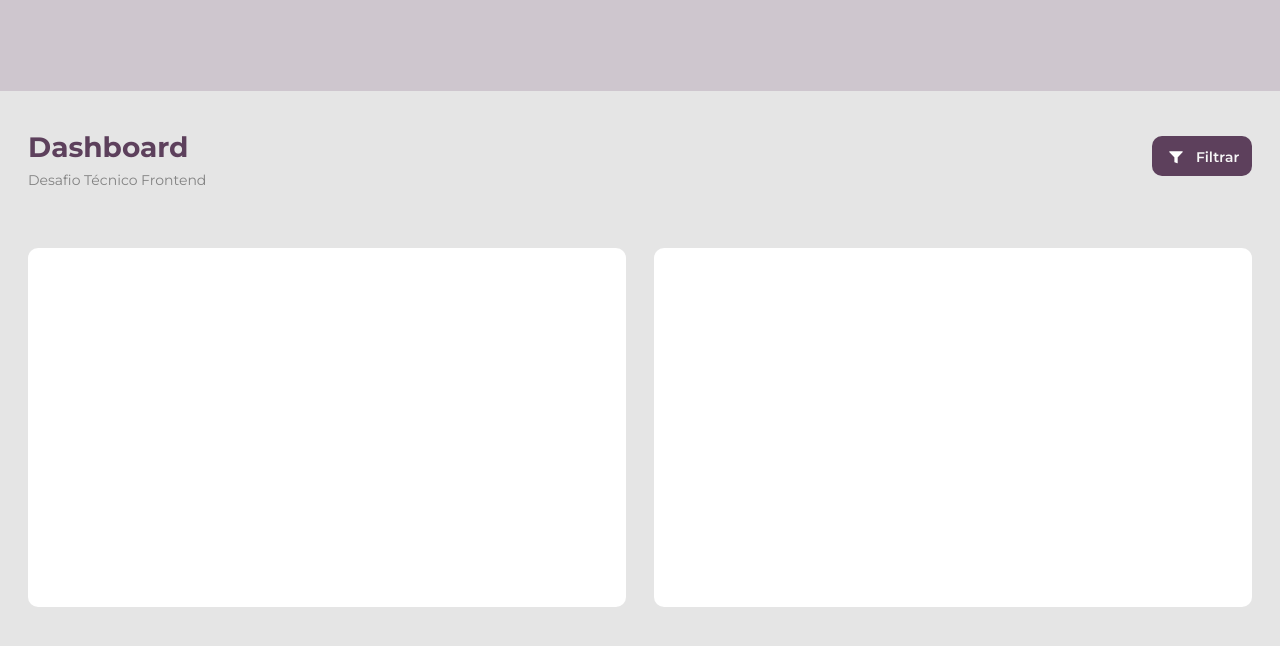
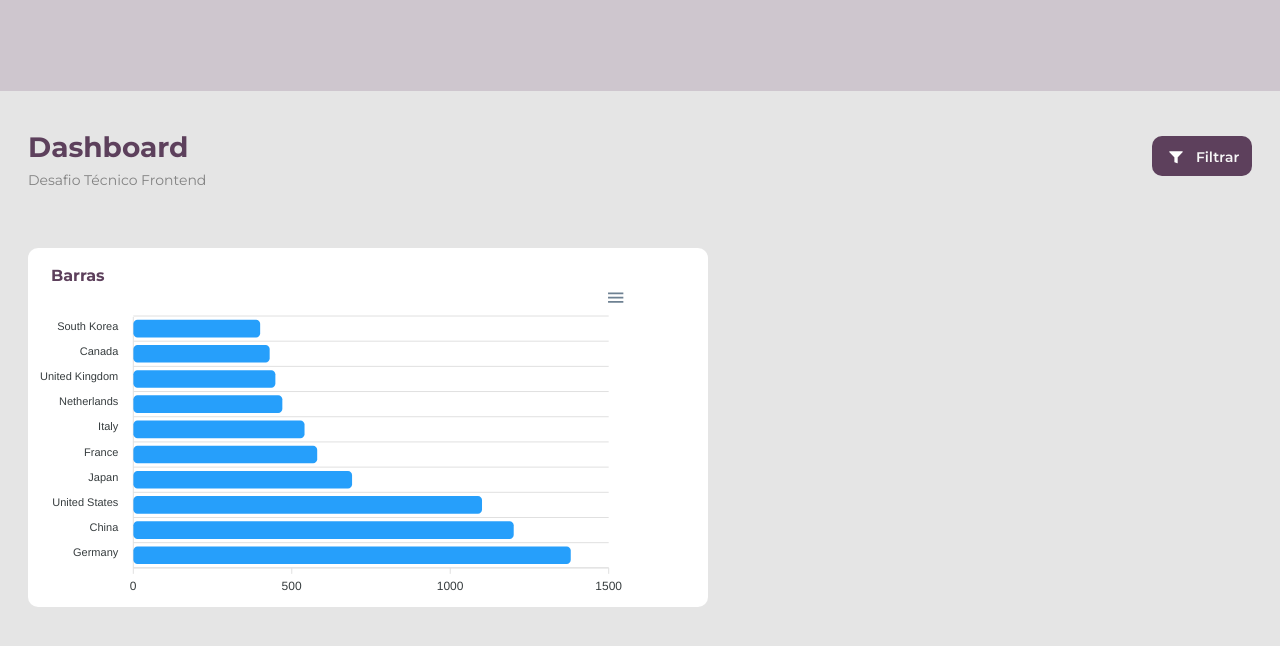
Before and after one commit to hernanbarrientos/dashboard, a React (Create React App) app: page / in a window 1280 px wide. Shown: the top 646 px of the page. Built offline with nearby package versions, Linux system fonts and the light colour scheme.

Commit message:
configurando graficos iniciais

```diff
--- a/package.json
+++ b/package.json
@@ -6,7 +6,9 @@
     "@testing-library/jest-dom": "^5.16.2",
     "@testing-library/react": "^12.1.2",
     "@testing-library/user-event": "^13.5.0",
+    "apexcharts": "^3.33.1",
     "react": "^17.0.2",
+    "react-apexcharts": "^1.3.9",
     "react-dom": "^17.0.2",
     "react-scripts": "5.0.0",
     "styled-components": "^5.3.3",
--- a/public/index.html
+++ b/public/index.html
@@ -23,7 +23,7 @@
       content="Web site created using create-react-app"
     />
 
-    <link rel="manifest" href="%PUBLIC_URL%/manifest.json" />
+
 
     <title>Dashboard</title>
   </head>
--- a/src/App.js
+++ b/src/App.js
@@ -1,10 +1,12 @@
 import React from 'react';
 import Dashboard from './page/Dashboard';
+import Graphics from "../src/components/graphics/Graphics";
 
 function App() {
   return (
     <div>
       <Dashboard/>
+      {/* <Graphics/> */}
     </div>
   );
 }
--- a/src/components/card/Cardgraphic.js
+++ b/src/components/card/Cardgraphic.js
@@ -1,11 +1,17 @@
 import React from "react";
-import { Card } from "./style";
+import Graphics from "../graphics/Graphics";
+
+import { Container, Card, Title } from "./style";
 
 function Cardgraphic() {
   return (
-    <>
-      <Card/>
-    </>
+    <Container>
+
+      <Card>
+      <Title>Barras</Title>
+        <Graphics />
+      </Card>
+    </Container>
   );
 }
 
--- a/src/components/card/style.js
+++ b/src/components/card/style.js
@@ -1,10 +1,33 @@
 import styled from "styled-components";
+
+export const Container = styled.div`
+
+  border-radius: 10px;
+  background-color: white;
+  display: flex;
+flex-direction: column;
+justify-content: center;
+align-items: center;
+`;
 
 export const Card = styled.div`
   height: 359px;
   width: 680px;
-  /* margin: 45px 0 0 28px; */
-  border-radius: 10px;
-  background-color: white;
+  display: block;
+  align-items: center;
+  align-content: center;
+  margin:auto;
+
 
 `;
+export const Title = styled.h3`
+font-family: Montserrat;
+font-size: 16px;
+font-style: normal;
+font-weight: 700;
+line-height: 20px;
+margin-left: 23px;
+margin-bottom:0;
+color: #5D405C;
+
+`
--- /dev/null
+++ b/src/components/graphics/Graphics.js
@@ -0,0 +1,56 @@
+import React, { useState } from "react";
+import Chart from "react-apexcharts";
+
+function Graphics() {
+  const [options, setOptions] = useState({
+    chart: {
+      id: "basic-bar",
+      type: "bar",
+      height: 350,
+    },
+    plotOptions: {
+      bar: {
+        borderRadius: 4,
+        horizontal: true,
+      },
+    },
+    dataLabels: {
+      enabled: false,
+    },
+
+    xaxis: {
+      categories: [
+        "South Korea",
+        "Canada",
+        "United Kingdom",
+        "Netherlands",
+        "Italy",
+        "France",
+        "Japan",
+        "United States",
+        "China",
+        "Germany",
+      ],
+    },
+  });
+  const [series, setSeries] = useState([
+    {
+      name: "series-1",
+      data: [400, 430, 448, 470, 540, 580, 690, 1100, 1200, 1380],
+    },
+  ]);
+
+  return (
+    <>
+      <Chart
+        options={options}
+        series={series}
+        type="bar"
+        width="89%"
+        height="89%"
+      />
+    </>
+  );
+}
+
+export default Graphics;
--- a/src/page/Dashboard.js
+++ b/src/page/Dashboard.js
@@ -3,6 +3,7 @@ import Header from "../components/header/Header";
 import { Container, Title, SubTitle, ButtonFilter, ContainerTextButton, ContainerGraphics } from "./style";
 import iconFilter from '../icon/icon-filter.svg';
 import Cardgraphic from "../components/card/Cardgraphic";
+import Graphics from "../components/graphics/Graphics";
 
 function Dashboard() {
   return (
@@ -19,8 +20,12 @@ function Dashboard() {
       </ContainerTextButton>
 
       <ContainerGraphics>
-      <Cardgraphic />
-      <Cardgraphic />
+      <Cardgraphic/>
+
+
+
+
+
 
       </ContainerGraphics>
 
```
Also changed, not shown: 1 other file (tests, documents, lock files or other folders).
